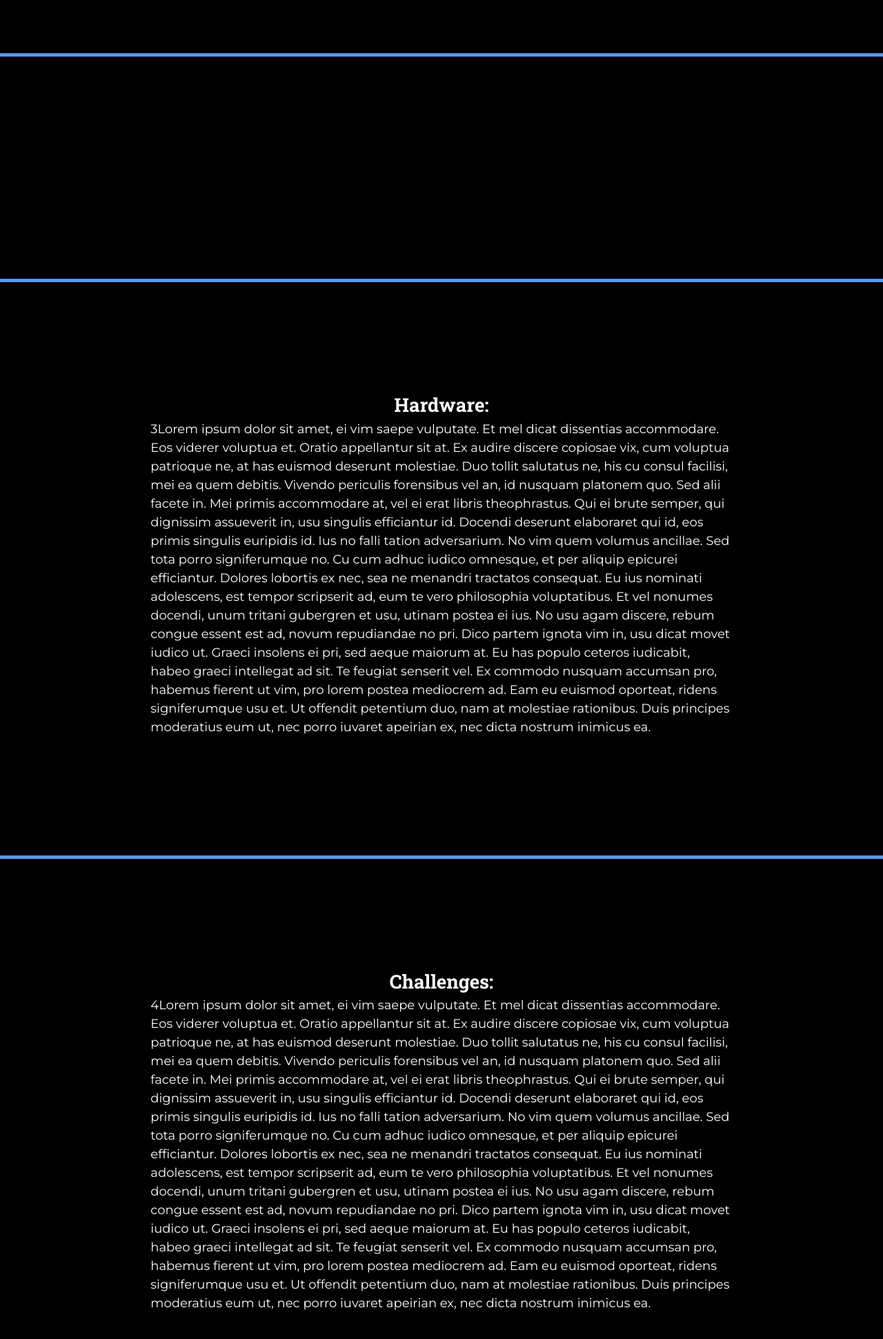
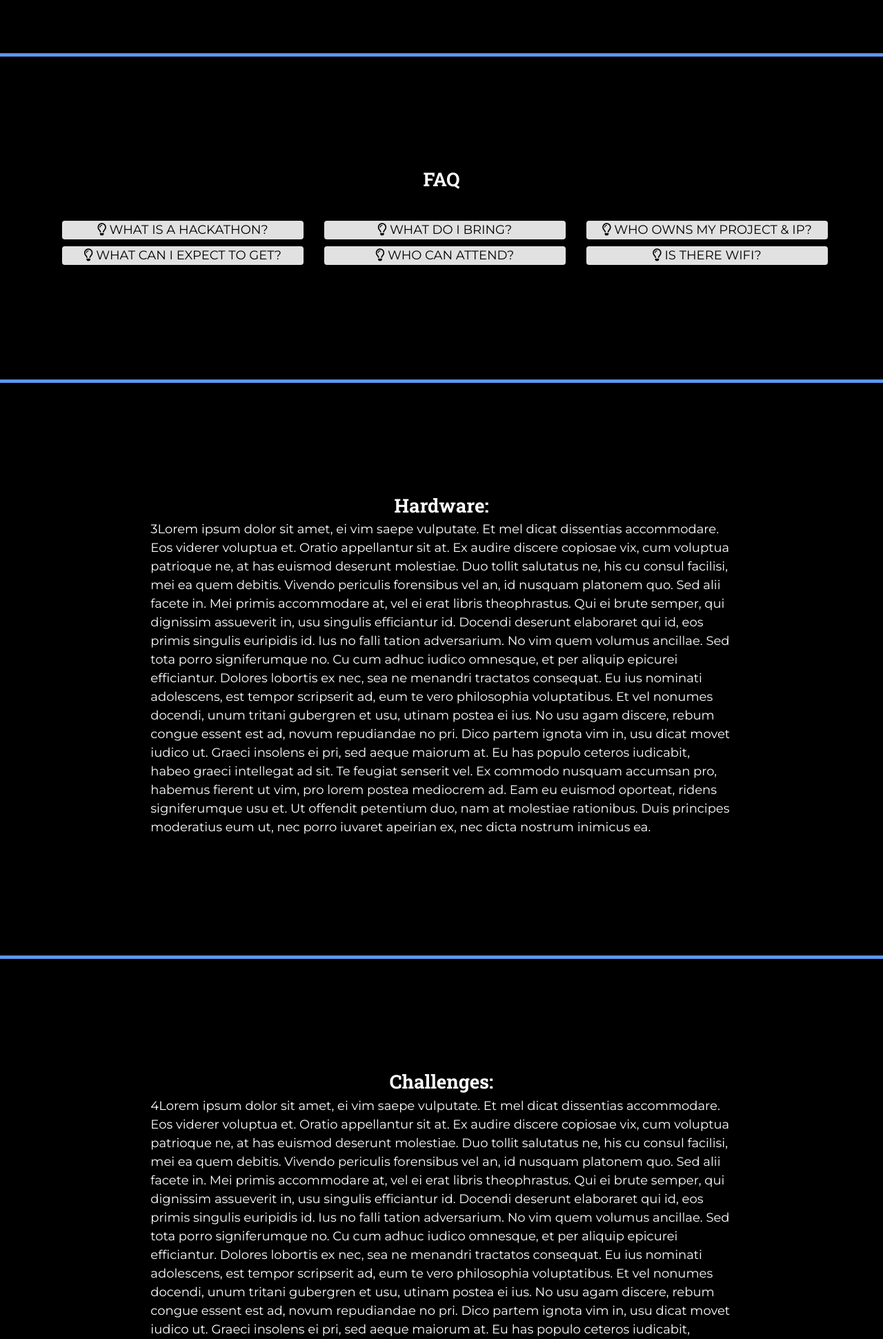
Before and after one commit to aviad-ariel/Hackathon-site, a Django app: page / in a window 1280 px wide. Shown: the part 1344-3285 px from the top of the page at 69% size. Run offline with Django 3.2, Linux system fonts and the light colour scheme; some libraries are stand-ins or nearby versions.

Commit message:
FAQ section completed

```diff
--- a/au/static/au/main.css
+++ b/au/static/au/main.css
@@ -187,3 +187,63 @@ table-hover {
     font-size: 27px;
     margin: 20px;
 }
+
+.question{
+    width: 100%;
+    font-family: 'Montserrat', sans-serif;
+    font-size: 18px;
+
+}
+
+.answer {
+    padding-top: 10px;
+    color: #000000;
+    font-family: 'Montserrat', sans-serif;
+    font-size: 14px;
+
+}
+
+.button {
+  display: inline-block;
+  border-radius: 4px;
+  background-color: #e1e1e1;
+  border: none;
+  color: #FFFFFF;
+  text-align: center;
+  font-size: 18px;
+  padding: 0px;
+  width: 100%;
+  transition: all 0.5s;
+  cursor: pointer;
+  margin: 5px;
+}
+
+.button span {
+  color: black;
+  cursor: pointer;
+  display: inline-block;
+  position: relative;
+  transition: 0.5s;
+}
+
+.button span:after {
+  content: '\00bb';
+  position: absolute;
+  opacity: 0;
+  top: 0;
+  right: -20px;
+  transition: 0.5s;
+}
+
+.button:hover span {
+  padding-right: 25px;
+}
+
+.button:hover span:after {
+  opacity: 1;
+  right: 0;
+}
+
+.container-fluid{
+    background-color: #e1e1e1;
+}
--- a/templates/home.html
+++ b/templates/home.html
@@ -9,6 +9,8 @@
     <link href="https://fonts.googleapis.com/css?family=Roboto+Slab:700" rel="stylesheet">
     <link href="https://fonts.googleapis.com/css?family=Quicksand" rel="stylesheet">
     <script src="http://ajax.googleapis.com/ajax/libs/jquery/1.10.2/jquery.min.js"></script>
+    <script src="https://code.jquery.com/ui/1.12.1/jquery-ui.js"></script>
+    <link rel="stylesheet" href="https://use.fontawesome.com/releases/v5.8.1/css/all.css" integrity="sha384-50oBUHEmvpQ+1lW4y57PTFmhCaXp0ML5d60M1M7uH2+nqUivzIebhndOJK28anvf" crossorigin="anonymous">
     <link rel="stylesheet" href="https://stackpath.bootstrapcdn.com/bootstrap/4.3.0/css/bootstrap.min.css" integrity="sha384-PDle/QlgIONtM1aqA2Qemk5gPOE7wFq8+Em+G/hmo5Iq0CCmYZLv3fVRDJ4MMwEA" crossorigin="anonymous">
 <body>
 <nav class="shift navbar navbar-expand-md navbar-dark bg-dark fixed-top" id="mainNav">
@@ -146,8 +148,76 @@
 </section>
 <hr>
 <section id="faq">
-    <div class="row">
+    <div class="container hover">
+        <h1>FAQ</h1>
+        <br>
+        <br>
+        <div class="row">
+            <div class="col-lg-4">
+                <button class="button question" data-toggle="collapse" data-target="#one"><span><i class="far fa-lightbulb"></i>
 
+ WHAT IS A HACKATHON?</span></button>
+                <div id="one" class="container collapse">
+                    <div class="conatiner col-lg-10 container-fluid rounded border border-secondary">
+                        <p class="answer">Hackathon is a coding marathon, an event lasting from few hours to few days.</p>
+                    </div>
+
+                </div>
+                </button>
+            </div>
+            <div class="col-lg-4">
+                <button class="button question" data-toggle="collapse" data-target="#two"><span><i class="far fa-lightbulb"></i> WHAT DO I BRING?</span></button>
+                <div id="two" class="container collapse">
+                    <div class="col-lg-10 container-fluid rounded border border-secondary">
+                        <p class="answer">This is a very hands-on and grassroots event. Bring your laptops, mobile phones, Kinects, Oculus Rifts, Leap Motions, wearable computing devices, to whatever inspires you but above all, your energy and your brain! Don’t worry if you forget something, there will be tons of stuff to do. </p>
+                    </div>
+
+                </div>
+                </button>
+            </div>
+            <div class="col-lg-4">
+                <button class="button question" data-toggle="collapse" data-target="#three"><span><i class="far fa-lightbulb"></i> WHO OWNS MY PROJECT & IP?</span></button>
+                <div id="three" class="container collapse">
+                    <div class="col-lg-10 container-fluid rounded border border-secondary">
+                        <p class="answer">The team that develops the project is the owner of the project and IP. We do encourage sharing of code with others in the community or making code open source but it is not required to participate in the event.  </p>
+                    </div>
+
+                </div>
+                </button>
+            </div>
+        </div>
+        <div class="row">
+            <div class="col-lg-4">
+                <button class="button question" data-toggle="collapse" data-target="#four"><span><i class="far fa-lightbulb"></i> WHAT CAN I EXPECT TO GET?</span></button>
+                <div id="four" class="container collapse">
+                    <div class="conatiner col-lg-10 container-fluid rounded border border-secondary">
+                        <p class="answer">The tasks given can generally take shape in the form of websites, mobile apps, and robots, depending on the field of the company sponsoring the event.</p>
+                    </div>
+
+                </div>
+                </button>
+            </div>
+            <div class="col-lg-4">
+                <button class="button question" data-toggle="collapse" data-target="#five"><span><i class="far fa-lightbulb"></i> WHO CAN ATTEND?</span></button>
+                <div id="five" class="container collapse">
+                    <div class="col-lg-10 container-fluid rounded border border-secondary">
+                        <p class="answer">The EOS Global Hackathon series is open to anyone 18 years or older who is interested in working on creating fun, cutting edge dApps on the EOSIO blockchain. </p>
+                    </div>
+
+                </div>
+                </button>
+            </div>
+            <div class="col-lg-4">
+                <button class="button question" data-toggle="collapse" data-target="#six"><span><i class="far fa-lightbulb"></i> IS THERE WIFI?</span></button>
+                <div id="six" class="container collapse">
+                    <div class="col-lg-10 container-fluid rounded border border-secondary">
+                        <p class="answer">Of course.</p>
+                    </div>
+
+                </div>
+                </button>
+            </div>
+        </div>
     </div>
 </section>
 <hr>
@@ -236,8 +306,6 @@
 </section>
 
 
-
-
 <script>
     $('.nav-link, .navbar-brand, .new-button').click(function() {
         var sectionTo = $(this).attr('href');
```
